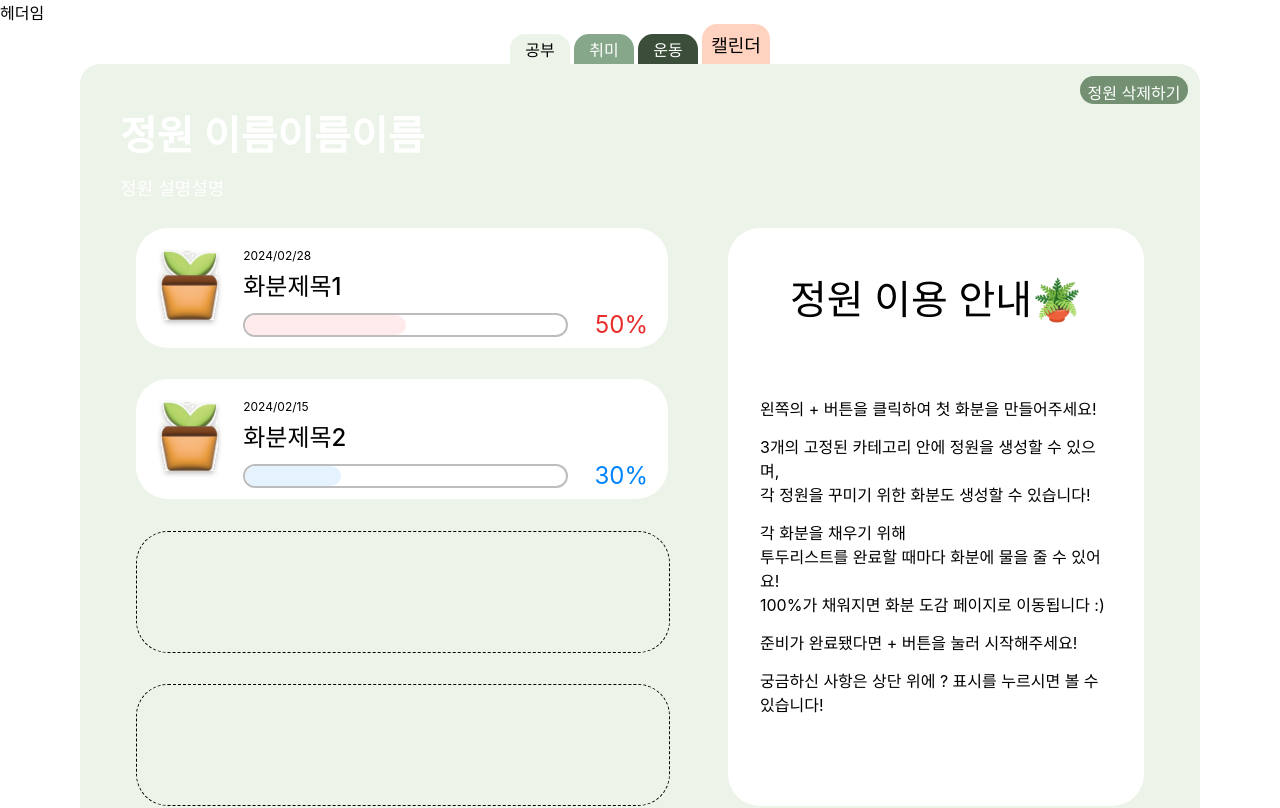
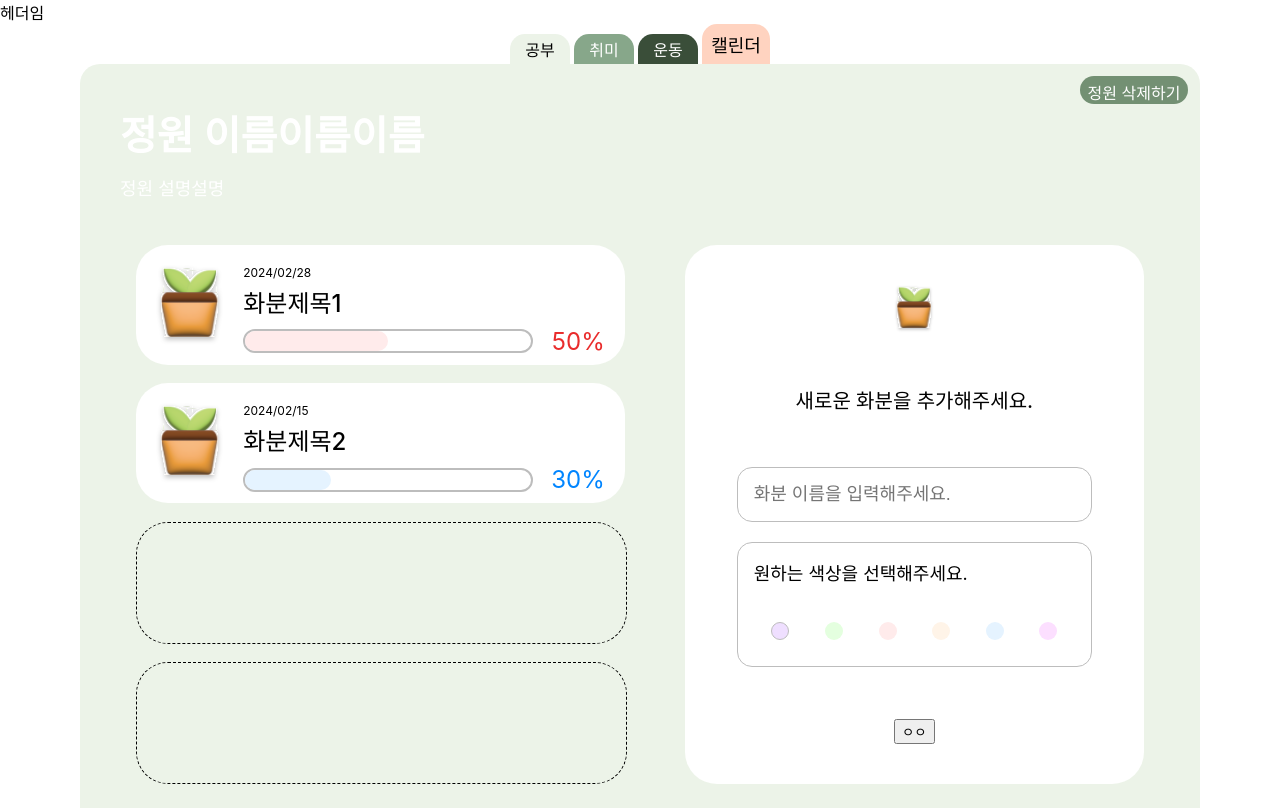
Before and after one commit to seungboshim/wantPlant_WFE, a React (Create React App) app in the folder front-end/: page /garden in a window 1280 px wide. Shown: the top 808 px of the page. Built offline with nearby package versions, Linux system fonts and the light colour scheme; the HTML template or start-up script is replaced by a standard one.

Commit message:
feat: 화분 추가 컴포넌트

```diff
--- /dev/null
+++ b/front-end/src/components/gardenContent/PotColorSelection.jsx
@@ -0,0 +1,40 @@
+import styled from "styled-components";
+
+/** 선택된거 selected, 버튼 색상 bgColor */
+export default function PotColorSelection({ selected, bgColor, onClick }) {
+    if (selected) {
+        return (
+            <Wrapper>
+                <SelectedItem bgColor={bgColor} />
+            </Wrapper>
+        )
+    } else {
+        return (
+            <Wrapper>
+                <DefaultItem bgColor={bgColor} />
+            </Wrapper>
+        )
+    }
+}
+
+const Wrapper = styled.div`
+    border-radius: 100%;
+    width: 18px;
+    height: 18px;
+    cursor: pointer;
+`
+
+const SelectedItem = styled.div`
+    border-radius: 100%;
+    width: 16px;
+    height: 16px;
+    border: 1px solid ${({theme}) => theme.colors.strokeGray};
+    background-color: ${({theme, bgColor}) => theme.colors[bgColor].bg};
+`
+
+const DefaultItem = styled.div`
+    border-radius: 100%;
+    width: 18px;
+    height: 18px;
+    background-color: ${({theme, bgColor}) => theme.colors[bgColor].bg};
+`
--- /dev/null
+++ b/front-end/src/components/gardenContent/PotCreate.jsx
@@ -0,0 +1,95 @@
+import styled from "styled-components";
+import logo from "../../assets/images/logo.svg"
+import PotColorSelection from "./PotColorSelection";
+
+/** 새 화분 생성 컴포넌트 */
+export default function PotCreate() {
+    return (
+        <Wrapper>
+            <Container>
+                <img src={logo} width={40} height={48}/>
+                <Title>새로운 화분을 추가해주세요.</Title>
+                <PotInputContainer>
+                    <PotTitleInput placeholder="화분 이름을 입력해주세요."></PotTitleInput>
+                    <PotColorSelectionWrapper>
+                        <PotColorSelectionTitle>원하는 색상을 선택해주세요.</PotColorSelectionTitle>
+                        <PotColorSelectionContainer>
+                            <PotColorSelection bgColor="potPurple" selected/>
+                            <PotColorSelection bgColor="potGreen" />
+                            <PotColorSelection bgColor="potRed" />
+                            <PotColorSelection bgColor="potOrange" />
+                            <PotColorSelection bgColor="potBlue" />
+                            <PotColorSelection bgColor="potPink" />
+                        </PotColorSelectionContainer>
+                    </PotColorSelectionWrapper>
+                </PotInputContainer>
+                <PotCreateButton>
+                    <button>ㅇㅇ</button>
+                </PotCreateButton>
+            </Container>
+        </Wrapper>
+    )
+}
+
+const Wrapper = styled.div`
+    height: 100%;
+    display: flex;
+`
+
+const Container = styled.div`
+    margin: 40px 52px;
+    flex-grow: 1;
+    display: flex;
+    flex-direction: column;
+    justify-content: space-between;
+    align-items: center;
+`
+
+const Title = styled.span`
+    font-size: 20px;
+    font-weight: 500;
+`
+
+const PotInputContainer = styled.div`
+    width: 100%;
+    height: 200px;
+    display: flex;
+    flex-direction: column;
+    align-items: center;
+`
+
+const PotTitleInput = styled.input`
+    width: -webkit-fill-available;
+    font-size: 18px;
+    padding: 16px;
+    border: 1px solid ${({theme}) => theme.colors.strokeGray};
+    border-radius: 15px;
+`
+
+const PotColorSelectionWrapper = styled.div`
+    width: -webkit-fill-available;
+    font-size: 18px;
+    margin-top: 20px;
+    height: 124px;
+    border: 1px solid ${({theme}) => theme.colors.strokeGray};
+    border-radius: 15px;
+    padding: 16px;
+    display: flex;
+    flex-direction: column;
+    justify-content: space-between;
+`
+
+const PotColorSelectionTitle = styled.span`
+
+`
+
+const PotColorSelectionContainer = styled.div`
+    width: 100%;
+    display: flex;
+    justify-content: space-around;
+    margin-bottom: 10px;
+`
+
+const PotCreateButton = styled.div`
+
+`
--- a/front-end/src/components/gardenHeader/GardenHeaderComponent.jsx
+++ b/front-end/src/components/gardenHeader/GardenHeaderComponent.jsx
@@ -7,6 +7,7 @@ export default function GardenHeaderComponent({ label, bgColor, textColor, selec
 
     /** 각 label에 해당하는 정원으로 navigate */
     const handleClick = () => {
+        // TODO : 누르면 각 카테고리의 맨 처음 정원으로
         // TODO : 카테고리에 정원이 없다면 /garden/add로 ㄱㄱ
         if (label === "공부") {
             navigate("/garden/study");
--- a/front-end/src/pages/garden/GardenFirst.jsx
+++ b/front-end/src/pages/garden/GardenFirst.jsx
@@ -5,6 +5,7 @@ import PotItem from "../../components/gardenContent/PotItem";
 import EmptyPotItem from "../../components/gardenContent/EmptyPotItem";
 import Information from "../../components/gardenContent/Information";
 import { useLocation } from "react-router-dom";
+import PotCreate from "../../components/gardenContent/PotCreate";
 
 /** 정원페이지 상단 컴포넌트 */
 export default function GardenFirst() {
@@ -37,7 +38,8 @@ export default function GardenFirst() {
                         <EmptyPotItem />
                     </LeftContent>
                     <RightContent>
-                        <Information />
+                        {/* <Information /> */}
+                        <PotCreate />
                     </RightContent>
                 </ContentInner>
             </Content>
@@ -77,7 +79,7 @@ const TextWrapper = styled.div`
     margin: 40px 0 0 40px;
     display: flex;
     flex-direction: column;
-    color: ${({category}) => category === "study" ? "black" : "white"}
+    color: ${({category}) => category === "study" ? "black" : "white"};
 `
 
 const GardenTitle = styled.span`
@@ -96,7 +98,7 @@ const DeleteBtn = styled.div`
 
 const ContentInner = styled.div`
     display: flex;
-    height: 80%;
+    height: 566px;
     margin: 28px 56px 80px 56px;
 `
 
@@ -109,7 +111,7 @@ const LeftContent = styled.div`
 `
 
 const RightContent = styled.div`
-    flex-grow: 1;
+    width: 500px;
     background-color: white;
     border-radius: 32px;
 `
--- a/front-end/src/styles/Theme.jsx
+++ b/front-end/src/styles/Theme.jsx
@@ -21,25 +21,25 @@ const theme = {
         pink01: '#FFD3C0',
         pink02: '#FFF5EE',
 
-        potRed: {
-            bg: '#FFEBEB',
-            text: '#E92C2C',
-        },
-        potBlue: {
-            bg: '#E5F3FF',
-            text: '#0085FF',
+        potPurple: {
+            bg: '#EFDFFF',
+            text: '#7932C0',
         },
         potGreen: {
             bg: '#E4FFDF',
             text: '#22A337',
         },
+        potRed: {
+            bg: '#FFEBEB',
+            text: '#E92C2C',
+        },
         potOrange: {
             bg: '#FFF4E8',
             text: '#FF9F2D',
         },
-        potPurple: {
-            bg: '#EFDFFF',
-            text: '#7932C0',
+        potBlue: {
+            bg: '#E5F3FF',
+            text: '#0085FF',
         },
         potPink: {
             bg: '#FCDFFF',
```
